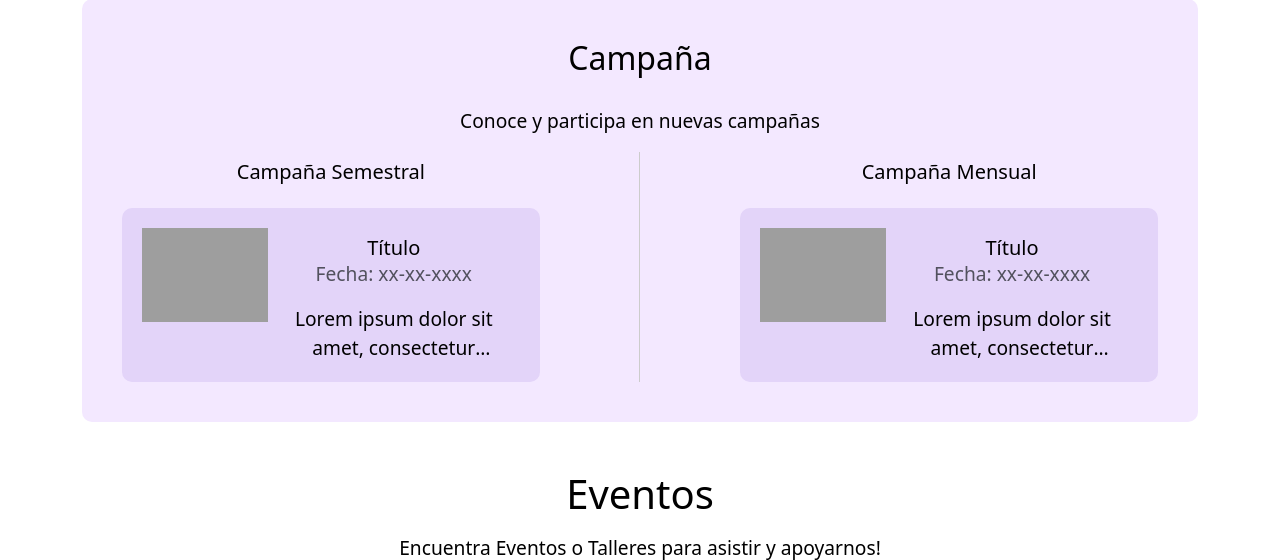
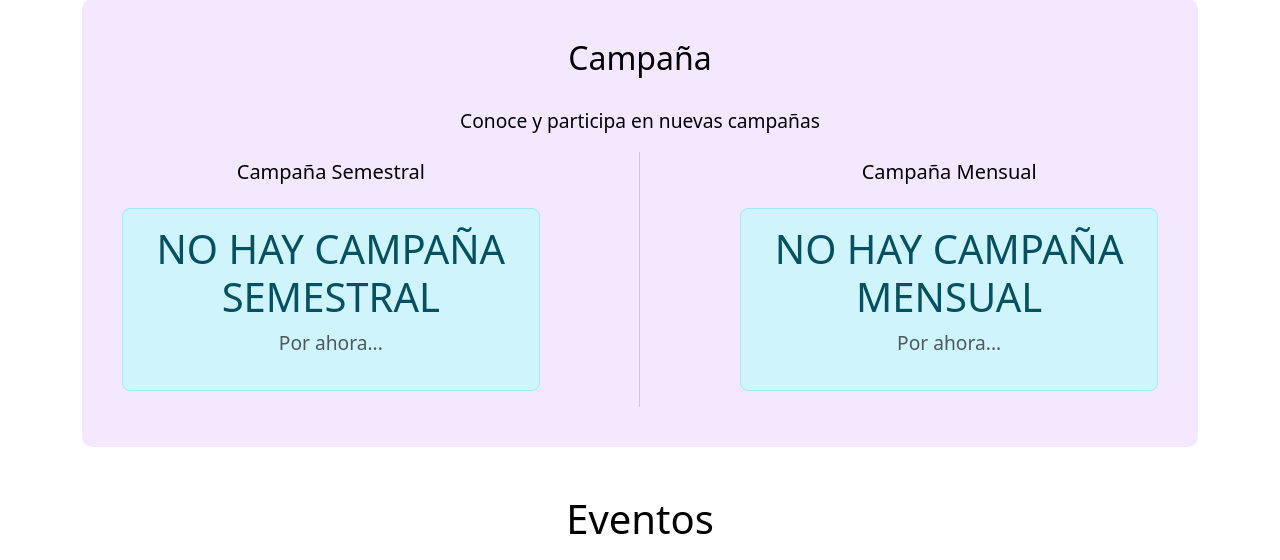
Before and after one commit to LucasCarcamoA/Cesfam, a Django app: page / in a window 1280 px wide. Shown: the part 1688-2248 px from the top of the page. Run offline with Django 5.2, Linux system fonts and the light colour scheme; tables that the repository leaves empty hold one stand-in row (values such as "Sample post"); grey boxes marked "Sample" are stand-in pictures; grey boxes are pictures that could not be loaded.

Commit message:
Creadas funcionalidad en las campañas y en la visualizacion de las mismas, creadas condicionales para las imagenes

```diff
--- a/Cesfampage/views.py
+++ b/Cesfampage/views.py
@@ -10,6 +10,8 @@ def index(request):
     noticias = Noticia.objects.all().order_by('-id')[:3]
     eventos = Evento.objects.all().order_by('fecha_inicio')[:3]
     fulleventos = Evento.objects.all()
+    campañas_mensuales = Evento.objects.filter(tipo_evento__startswith="Campaña-Mensual").order_by('-id')
+    campañas_semestrales = Evento.objects.filter(tipo_evento__startswith="Campaña-Semestral").order_by('-id')
 
     data = {
         'logosamu':'/static/img/logosamu.png',
@@ -21,6 +23,8 @@ def index(request):
         'noticias': noticias,
         'eventos' : eventos,
         'fulleventos': fulleventos,
+        'campañas_mensuales':campañas_mensuales,
+        'campañas_semestrales':campañas_semestrales,
     }
     return render(request, 'index.html', data)
 
@@ -190,6 +194,8 @@ def leer_evento(request, id):
     ultimos_eventos = Evento.objects.exclude(id=id).order_by('-fecha_creacion')[:5]
     return render(request, 'leer_evento.html', {'evento': evento, 'ultimos_eventos': ultimos_eventos})
 
+
+
 def oirs_inbox(request):
     oirs = Oirs.objects.all().order_by('-fecha_envio')
     return render(request, 'oirs_inbox.html', {'oirs': oirs})
--- a/templates/index.html
+++ b/templates/index.html
@@ -194,21 +194,37 @@
                 <!-- Campaña Semestral -->
                 <div class="col-md-5">
                     <h5 class="mb-3 p-2">Campaña Semestral</h5>
+                    {% if campañas_semestrales %}
+                    {% for campaña_s in campañas_semestrales %}
                         <div class="campaign-card">
                             <div class="row g-0">
 
                                 <div class="col-sm-12 col-md-12 col-lg-4">
+                                    {% if campaña.s.imagen.url is null %}
                                     <img src="https://cdn.elnaveghable.cl/sites/elnaveghable.cl/files/imagecache/380x285/imagen_noticia/consultorio_angachilla.jpg" alt="Imagen campaña" class="img-fluid">
+                                    {% else %}
+                                    <img src="{{ campaña_s.imagen.url }}" alt="Imagen campaña" class="img-fluid">
+                                    {% endif%}
                                 </div>
                                 <div class="col-sm-12 col-md-12 col-lg-8">
                                     <div class="card-body">
-                                    <h5 class="card-title mt-2">Título</h5>
-                                    <p class="text-muted">Fecha: xx-xx-xxxx</p>
-                                    <a href="#" class="text-decoration-none text-black"><p class="card-text">Lorem ipsum dolor sit amet, consectetur adipiscing elit. In commodo pulvinar ligula. Cras eu varius nibh, ut semper nulla.</p></a>
+                                        <a href="{% url 'leer_evento' campaña_s.id %}" class="text-decoration-none text-black">
+                                        <h5 class="card-title mt-2">{{ campaña_s.titulo }}</h5>
+                                        <p class="text-muted">Duración: {{ campaña_s.fecha_inicio|date:"d-M-y" }} // {{ campaña_s.fecha_termino|date:"d-M-y" }}</p>
+                                        <p class="card-text">{{ campaña_s.descripcion }}</p></a>
                                     </div>
                                 </div>
                             </div>
                         </div>
+                    {% endfor %}
+                    {% else %}
+                    <div class="alert alert-info " style="text-align: center; border-radius: 8px;">
+                        <h1> NO HAY CAMPAÑA SEMESTRAL</h1>
+                        <p class="text-muted"> Por ahora...</p>
+                    </div>
+                    {% endif %}
+
+
                 </div>
 
                 <!-- Separador vertical -->
@@ -219,21 +235,35 @@
                 <!-- Campaña Mensual -->
                 <div class="col-md-5">
                     <h5 class="mb-3 p-2">Campaña Mensual</h5>
+                    {% if campañas_mensuales %}
+                    {% for campaña_m in campañas_mensuales %}
                         <div class="campaign-card">
                             <div class="row g-0">
 
                                 <div class="col-sm-12 col-md-12 col-lg-4">
+                                    {% if campaña_m.imagen.url is null %}
                                     <img src="https://cdn.elnaveghable.cl/sites/elnaveghable.cl/files/imagecache/380x285/imagen_noticia/consultorio_angachilla.jpg" alt="Imagen campaña" class="img-fluid">
+                                    {% else %}
+                                    <img src="{{ campaña_m.imagen.url }}" alt="Imagen campaña" class="img-fluid">
+                                    {% endif%}
                                 </div>
                                 <div class="col-sm-12 col-md-12 col-lg-8">
                                     <div class="card-body">
-                                    <h5 class="card-title mt-2">Título</h5>
-                                    <p class="text-muted">Fecha: xx-xx-xxxx</p>
-                                    <a href="#" class="text-decoration-none text-black"><p class="card-text">Lorem ipsum dolor sit amet, consectetur adipiscing elit. In commodo pulvinar ligula. Cras eu varius nibh, ut semper nulla.</p></a>
+                                        <a href="{% url 'leer_evento' campaña_m.id %}" class="text-decoration-none text-black">
+                                        <h5 class="card-title mt-2">{{ campaña_m.titulo }}</h5>
+                                        <p class="text-muted">Duración: {{ campaña_m.fecha_inicio|date:"d-M-y" }} // {{ campaña_m.fecha_termino|date:"d-M-y" }}</p>
+                                        <p class="card-text">{{ campaña_m.descripcion }}</p></a>
                                     </div>
                                 </div>
                             </div>
                         </div>
+                    {% endfor %}
+                    {% else %}
+                    <div class="alert alert-info " style="text-align: center; border-radius: 8px;">
+                        <h1> NO HAY CAMPAÑA MENSUAL</h1>
+                        <p class="text-muted"> Por ahora...</p>
+                    </div>
+                    {% endif %}
                 </div>
             </div>
         </div>
```
Also changed, not shown: templates/admin.html (+5 -5 lines), templates/leer_evento.html (+16 -1 lines), media/eventos/oirs_UxXYqwr.png (added), media/eventos/oirs_i5ADnYM.png (added). Lines whose indentation alone changed are shown as unchanged.
